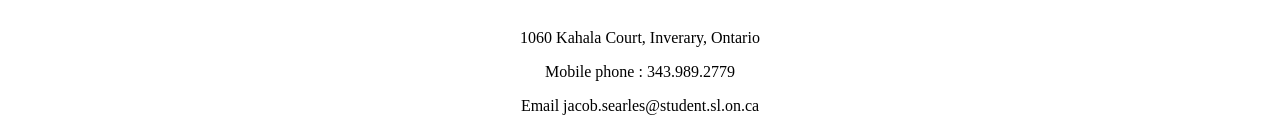
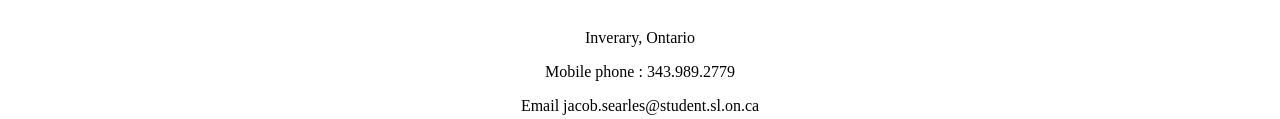
Before and after one commit to JacobSearles1/JacobSearles1.github.io, a plain HTML site: page resume.html in a window 1280 px wide. Shown: the part 190-309 px from the top of the page. Drawn offline with Linux system fonts and the light colour scheme.

Commit message:
Update resume.html

```diff
--- a/resume.html
+++ b/resume.html
@@ -16,7 +16,7 @@
 		<a class="linkedin" href="https://www.linkedin.com/in/jacob-searles-903b3523b/" target="_blank"><img src="https://ytpr.co.ke/wp-content/uploads/2020/06/linkedin-icon-png-transparent-background-8.png" alt="Linkedin logo"></a>
 	</nav>
 	<h1 id="top"><p class="name">JACOB SEARLES</p></h1>
-		<p class="personal">1060 Kahala Court, Inverary, Ontario</p>
+		<p class="personal">Inverary, Ontario</p>
 		<p class="personal">Mobile phone : 343.989.2779</p>
 		<p class="personal">Email jacob.searles@student.sl.on.ca</p>
 		<p class="header">Personal Profile</p>
```
